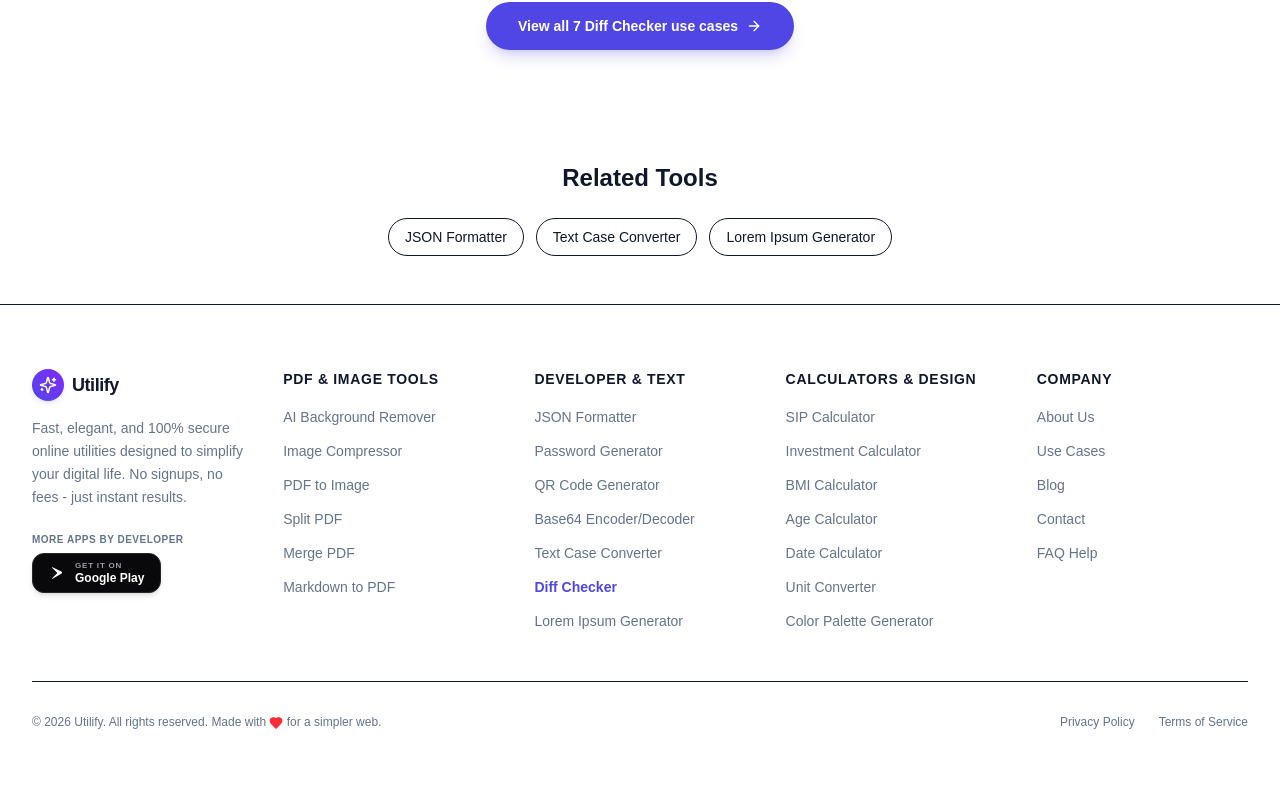
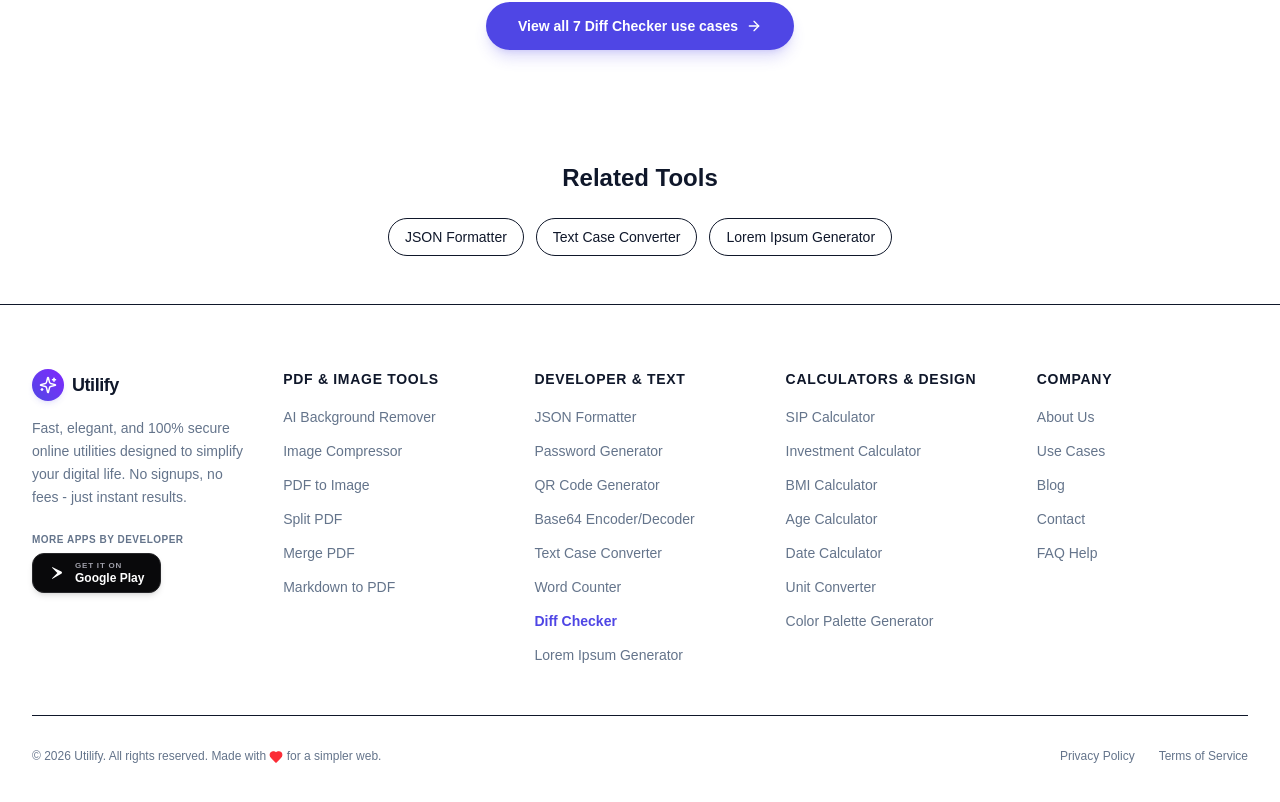
Before and after one commit to vaibhavdeshmukhdeveloper/the-utilify, a Next.js app: page /diff-checker in a window 1280 px wide. Shown: the part 3761-4563 px from the top of the page. Built offline with nearby package versions, Linux system fonts and the light colour scheme.

Commit message:
fix: add Word Counter to CommandPalette search registry and site footer

```diff
--- a/src/components/CommandPalette.tsx
+++ b/src/components/CommandPalette.tsx
@@ -119,6 +119,13 @@
     href: "/qr-generator",
     icon: QrCode,
     category: "Developer"
+  },
+  {
+    title: "Word Counter",
+    description: "Count words, characters, reading time, and social media limits live.",
+    href: "/word-counter",
+    icon: FileText,
+    category: "Utility"
   },
   {
     title: "Text Case Converter",
--- a/src/components/Footer.tsx
+++ b/src/components/Footer.tsx
@@ -124,6 +124,11 @@
                 </Link>
               </li>
               <li>
+                <Link href="/word-counter" className={getLinkClass("/word-counter")}>
+                  Word Counter
+                </Link>
+              </li>
+              <li>
                 <Link href="/diff-checker" className={getLinkClass("/diff-checker")}>
                   Diff Checker
                 </Link>
```
